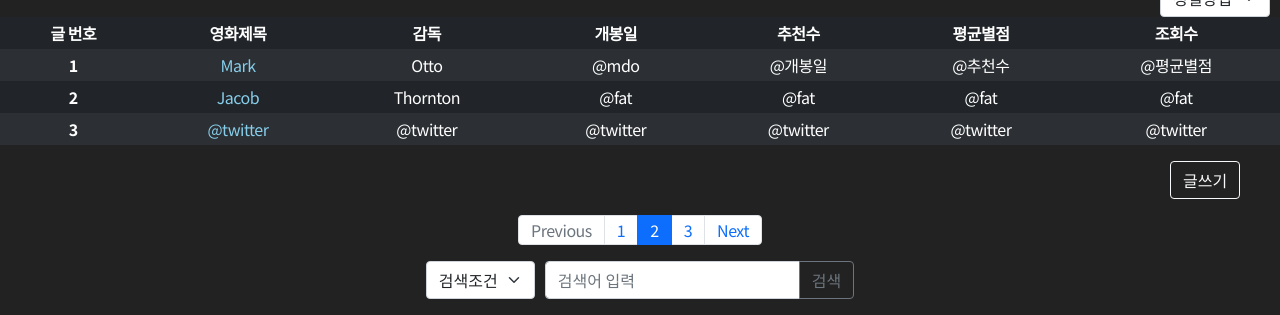
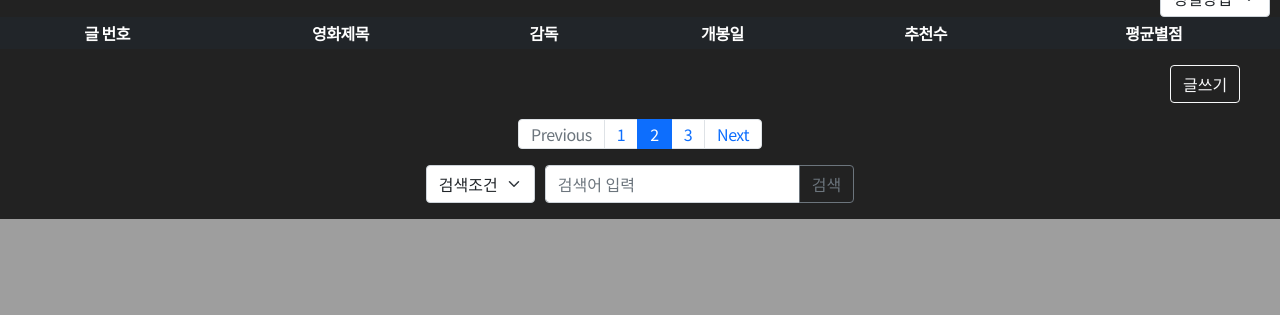
Before and after one commit to akrwkdrrr99/hanghae, a Flask app: page / in a window 1280 px wide. Shown: the part 671-986 px from the top of the page. After the commit the page ends 890 px from the top, so only its background shows below. Run offline with Flask 2, Linux system fonts and the light colour scheme; lists and menus that the app fills with data are empty; some libraries are stand-ins or nearby versions.

Commit message:
- 게시판 3종 기능 구현 [파이썬 Jinja2 템플릿 사용]

```diff
--- a/static/css/common.css
+++ b/static/css/common.css
@@ -195,9 +195,10 @@ th, td {
 
 .board_detail_html .title_h3 {
   /* float: left; */
-  color: red;
+  color: whitesmoke;
 
   width: 400px;
+  font-size: 25pt;
   margin-top: 11px;
   margin-left: 10px;
 
@@ -231,8 +232,8 @@ th, td {
 .board_detail_html .movie_img {
   float: left;
   margin-left: 11px;
-  width: 300px;
-  height: 300px;
+  /* width: 300px;
+  height: 300px; */
 }
 
 .board_detail_html .movie_actor_desc {
@@ -244,6 +245,7 @@ th, td {
   justify-content: right;
 }
 .board_detail_html .reply{
+  width: 100%;
   margin-top: 11px;
   margin-left: 11px;
 }
--- a/templates/board.html
+++ b/templates/board.html
@@ -36,38 +36,21 @@
                 <th scope="col">개봉일</th>
                 <th scope="col">추천수</th>
                 <th scope="col">평균별점</th>
-                <th scope="col">조회수</th>
+                <!-- <th scope="col">조회수</th> -->
             </tr>
         </thead>
         <tbody>
-            <tr>
-                <th scope="row">1</th>
-                <td > <a href="/board_write">Mark</a> </td>
-                <td>Otto</td>
-                <td>@mdo</td>
-                <td>@개봉일</td>
-                <td>@추천수</td>
-                <td>@평균별점</td>
-            </tr>
-            <tr>
-                <th scope="row">2</th>
-                <td><a href="/board_write">Jacob </a></td>
-                <td>Thornton</td>
-                <td>@fat</td>
-                <td>@fat</td>
-                <td>@fat</td>
-                <td>@fat</td>
-            </tr>
-            <tr>
-                <th scope="row">3</th>
-                <!-- <td colspan="3">Larry the Bird</td> -->
-                <td><a href="/board_write">@twitter </a></td>
-                <td>@twitter</td>
-                <td>@twitter</td>
-                <td>@twitter</td>
-                <td>@twitter</td>
-                <td>@twitter</td>
-            </tr>
+            {% for movie in all_movies%}
+                <tr>
+                    <th scope="row">{{movie.movie_arrindex}}</th>
+                    <td><a id="titlelink" href="#" onclick="enter_board_detail({{movie.movie_arrindex}})">{{movie.movie_title}} </a></td>
+                    <td>{{movie.movie_director}}</td>
+                    <td>{{movie.movie_opendate}}</td>
+                    <td>{{movie.movie_recommand}}</td>
+                    <td>{{movie.movie_avg_star}}</td>
+                    <!-- <td>{{movie.movie_opendate}}</td> -->
+                </tr>
+            {% endfor %}
         </tbody>
     </table>
 
--- a/templates/board_write.html
+++ b/templates/board_write.html
@@ -57,7 +57,7 @@
 
         <div class="mybtns">
             <button onclick="posting()" type="button" class="btn btn-outline-light">등록하기</button>
-            <button onclick="close_box()" type="button" class="btn btn-outline-light">뒤로가기</button>
+            <button onclick="enter_board()" type="button" class="btn btn-outline-light">뒤로가기</button>
         </div>
     </div>
 </div>
```
Also changed, not shown: static/js/style.js (+32 -2 lines), templates/board_detail.html (+19 -32 lines).
